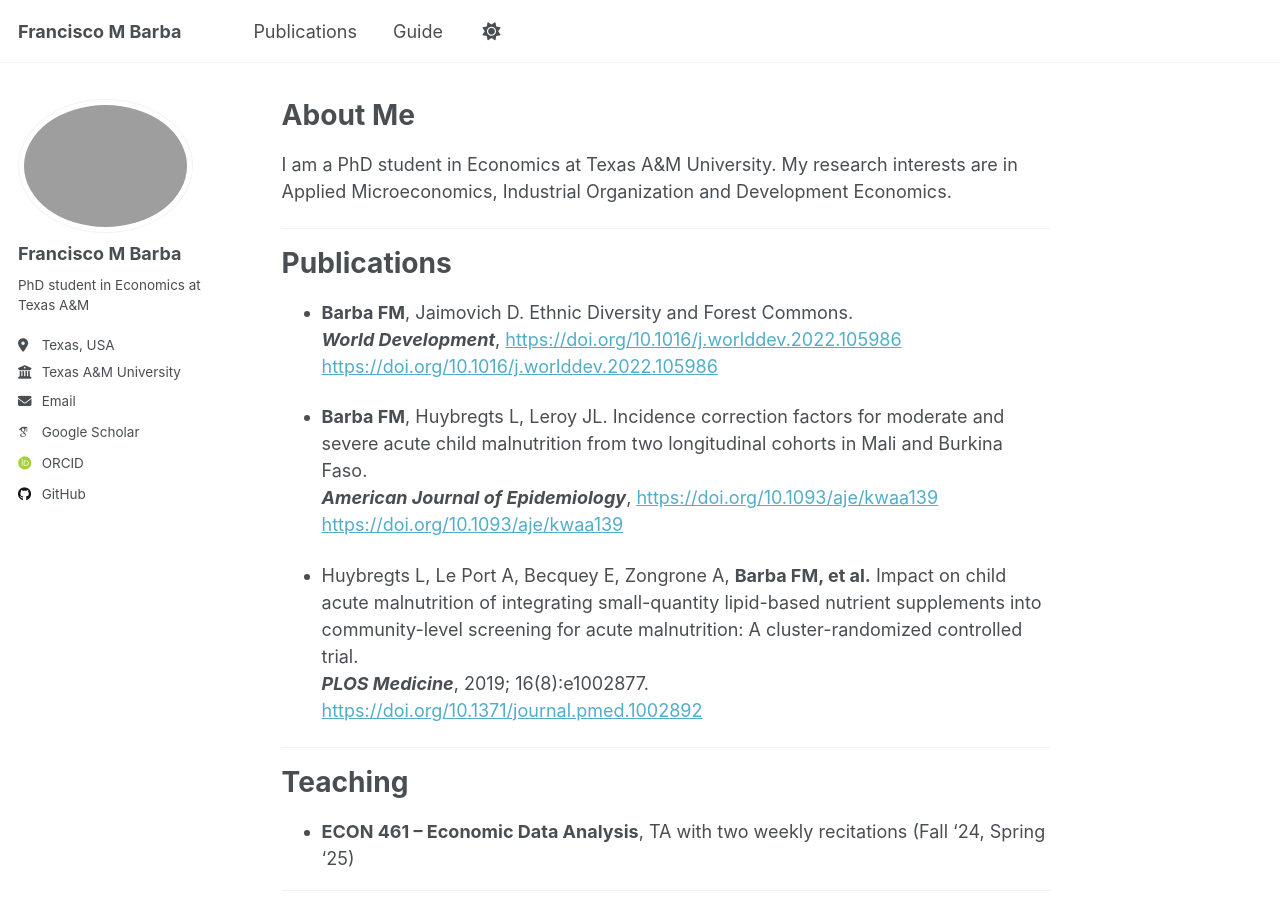
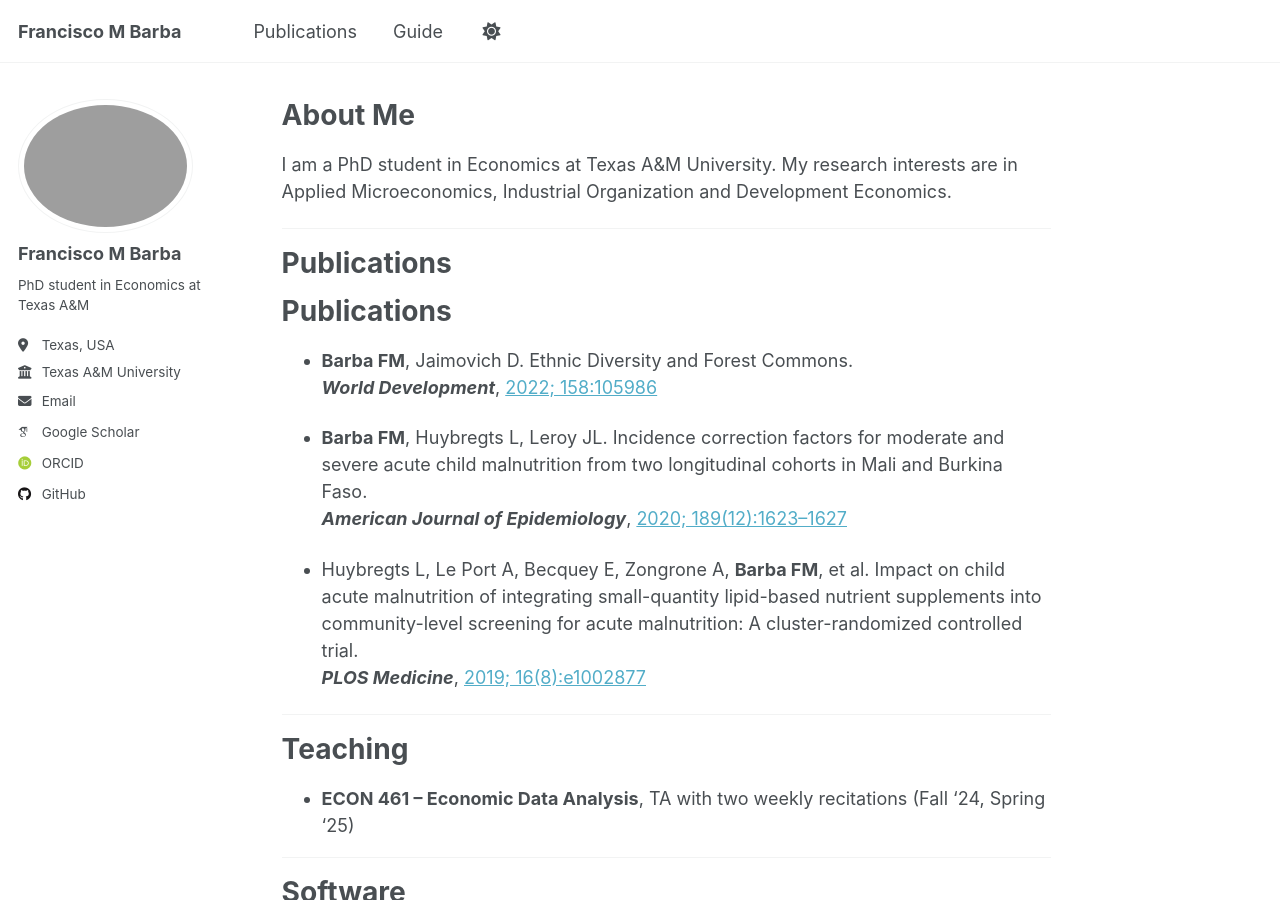
Before and after one commit to FMBarba/fmbarba.github.io, a Jekyll site: the page built from index.md, in a window 1280 px wide and 900 px high. Built offline with Jekyll 4.4.1, drawn with Linux system fonts in a browser that asks for light colours; some web fonts are replaced; our own code applies the rules of GitHub Pages for plain Markdown files.

Commit message:
Force add profile.jpg

```diff
--- a/index.md
+++ b/index.md
@@ -10,18 +10,17 @@ I am a PhD student in Economics at Texas A&M University. My research interests a
 ---
 
 # Publications
+# Publications
 
 - **Barba FM**, Jaimovich D. Ethnic Diversity and Forest Commons.
-  ***World Development***, [https://doi.org/10.1016/j.worlddev.2022.105986](2022; 158:105986.)
-  [https://doi.org/10.1016/j.worlddev.2022.105986](https://doi.org/10.1016/j.worlddev.2022.105986)
+  ***World Development***, [2022; 158:105986](https://doi.org/10.1016/j.worlddev.2022.105986)
 
 - **Barba FM**, Huybregts L, Leroy JL. Incidence correction factors for moderate and severe acute child malnutrition from two longitudinal cohorts in Mali and Burkina Faso.
-  ***American Journal of Epidemiology***, [https://doi.org/10.1093/aje/kwaa139](2020; 189(12):1623–1627.)
-  [https://doi.org/10.1093/aje/kwaa139](https://doi.org/10.1093/aje/kwaa139)
+  ***American Journal of Epidemiology***, [2020; 189(12):1623–1627](https://doi.org/10.1093/aje/kwaa139)
 
-- Huybregts L, Le Port A, Becquey E, Zongrone A, **Barba FM, et al.** Impact on child acute malnutrition of integrating small-quantity lipid-based nutrient supplements into community-level screening for acute malnutrition: A cluster-randomized controlled trial.
-  ***PLOS Medicine***, 2019; 16(8):e1002877.
-  [https://doi.org/10.1371/journal.pmed.1002892](https://doi.org/10.1371/journal.pmed.1002892)
+- Huybregts L, Le Port A, Becquey E, Zongrone A, **Barba FM**, et al. Impact on child acute malnutrition of integrating small-quantity lipid-based nutrient supplements into community-level screening for acute malnutrition: A cluster-randomized controlled trial.
+  ***PLOS Medicine***, [2019; 16(8):e1002877](https://doi.org/10.1371/journal.pmed.1002892)
+
 
 
 ---
```
